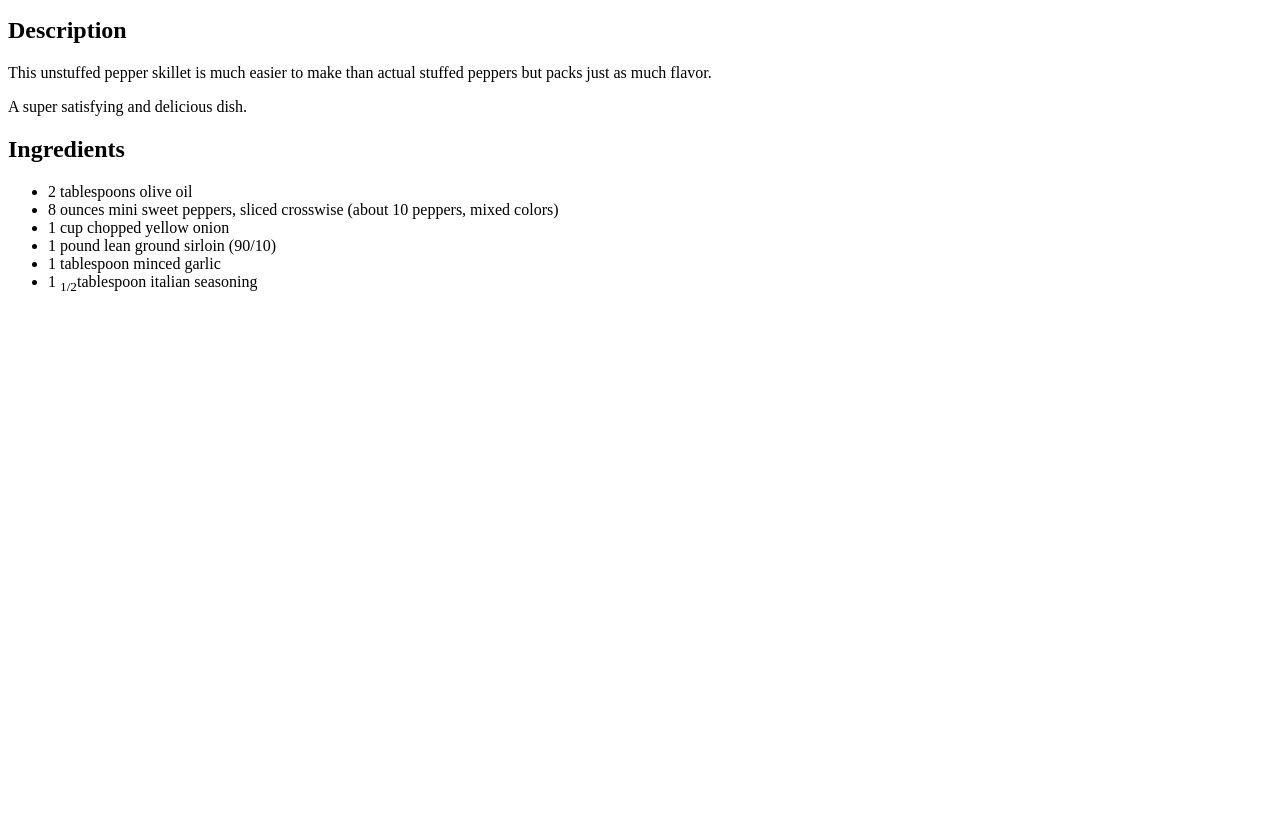
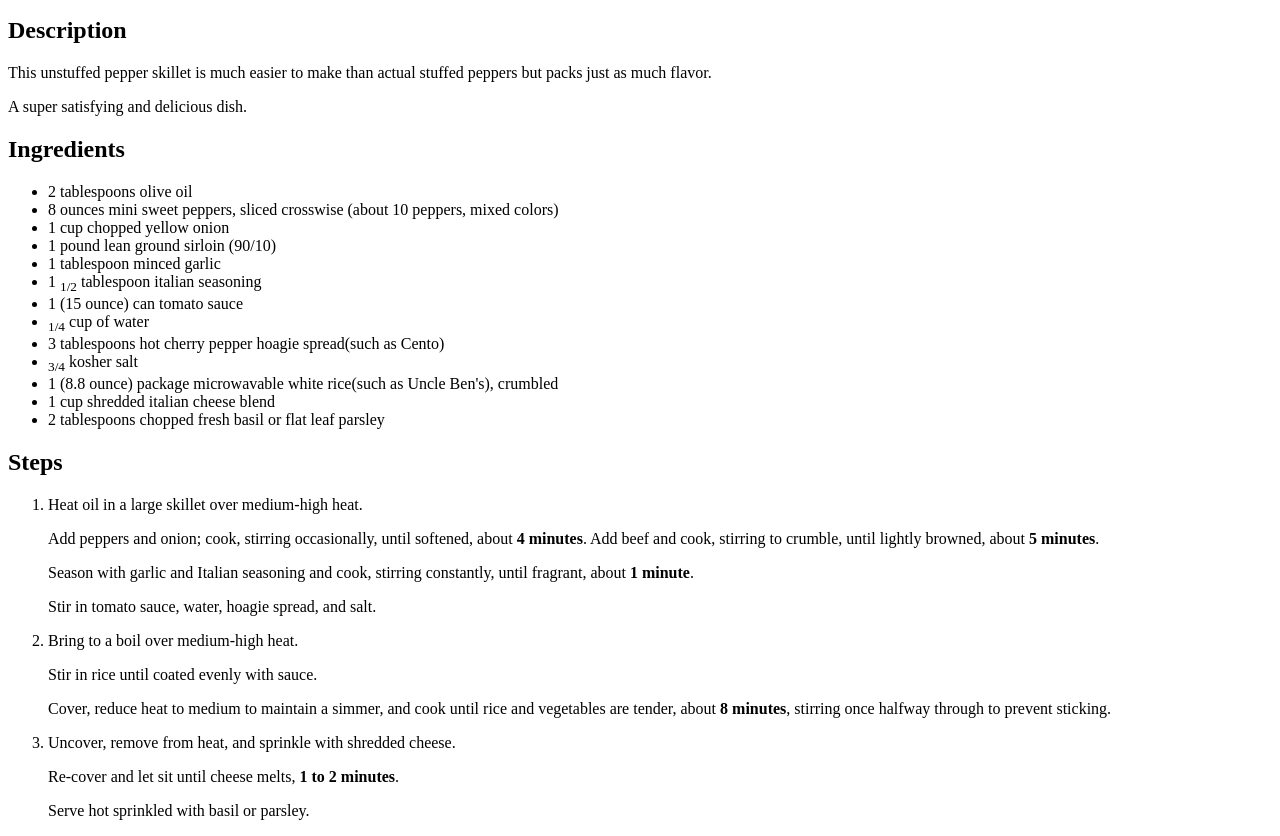
Before and after one commit to AGN907/odin-recipes, a plain HTML site: page recipes/unstuffed-pepper-skillet.html in a window 1280 px wide. Shown: the part 101-937 px from the top of the page. Before the commit the page ends 800 px from the top, so only its background shows below. Drawn offline with Linux system fonts and the light colour scheme.

Commit message:
Add Unstuffed Pepper Skillet steps

```diff
--- a/recipes/unstuffed-pepper-skillet.html
+++ b/recipes/unstuffed-pepper-skillet.html
@@ -20,9 +20,36 @@
         <li>1 cup chopped yellow onion</li>
         <li>1 pound lean ground sirloin (90/10)</li>
         <li>1 tablespoon  minced garlic</li>
-        <li>1 <sub>1/2</sub>tablespoon italian seasoning</li>
+        <li>1 <sub>1/2</sub> tablespoon italian seasoning</li>
+        <li>1 (15 ounce) can tomato sauce</li>
+        <li><sub>1/4</sub> cup of water</li>
+        <li>3 tablespoons hot cherry pepper hoagie spread(such as Cento)</li>
+        <li><sub>3/4</sub> kosher salt</li>
+        <li>1 (8.8 ounce) package microwavable white rice(such as Uncle Ben's), crumbled</li>
+        <li>1 cup shredded italian cheese blend</li>
+        <li>2 tablespoons chopped fresh basil or flat leaf parsley</li>
+    </ul>
 
-    </ul>
+    <h2>Steps</h2>
+    <ol>
+        <li><p>Heat oil in a large skillet over medium-high heat.</p>
+            <p>Add peppers and onion; cook, stirring occasionally, until softened,
+                about <strong>4 minutes</strong>. Add beef and cook, stirring to crumble, until lightly browned, about <strong>5 minutes</strong>.</p>
+            <p>Season with garlic and Italian seasoning and cook, stirring constantly, until fragrant, about <strong>1 minute</strong>.</p>
+            <p>Stir in tomato sauce, water, hoagie spread, and salt.</p>
+        </li>
+        <li>
+            <p>Bring to a boil over medium-high heat.</p>
+            <p>Stir in rice until coated evenly with sauce.</p>
+            <p>Cover, reduce heat to medium to maintain a simmer, and cook until rice and vegetables are tender,
+             about <strong>8 minutes</strong>, stirring once halfway through to prevent sticking.</p>
+        </li>
+        <li>
+            <p>Uncover, remove from heat, and sprinkle with shredded cheese.</p>
+            <p>Re-cover and let sit until cheese melts, <strong>1 to 2 minutes</strong>.</p>
+            <p>Serve hot sprinkled with basil or parsley.</p>
+        </li>
+    </ol>
 </body>
 
 </html>
```
